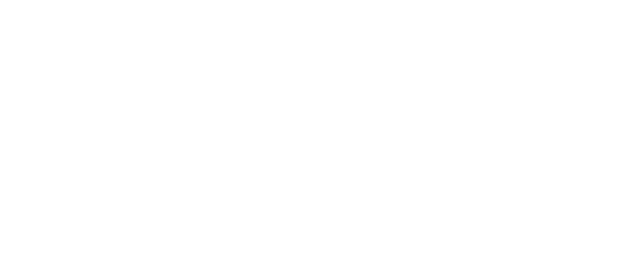
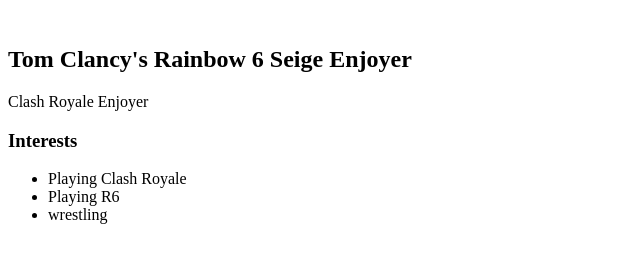
Before and after one commit to Remy-Z211/Remy-Z211.github.io, a plain HTML site: page index.html in a window 1280 px wide. Shown: the whole page, without its empty margins (0-640 px from the left). Drawn offline with Linux system fonts and the light colour scheme.

Commit message:
commit 8/19

```diff
--- a/index.html
+++ b/index.html
@@ -1,13 +1,33 @@
 <!DOCTYPE html>
 <html>
   <head>
-    <title>CHANGE ME</title>
+    <title>#1 Stompn Glazer</title>
   </head>
 
   <body>
     <!-- All content goes here -->
     <div id="all-contents">
+      <nav>
 
+      </nav>
+
+      <main>
+        <div class="side bar">
+          <img class="https://www.mihsef.org/wp-content/uploads/2024/07/r6-logo-1.jpg">
+        </div>
+        <div class="content">
+          <h2> Tom Clancy's Rainbow 6 Seige Enjoyer</h2>
+          <p> Clash Royale Enjoyer</p>
+
+          <div id="Interests">
+          <h3>Interests</h3>
+          <ul>
+            <li>Playing Clash Royale</li>
+            <li>Playing R6</li>
+            <li>wrestling</li>
+          </ul>
+        </div>
+      </main>
     </div>
   </body>
 </html>
```
Also changed, not shown: Image/r6-logo-1.jpg (added).
